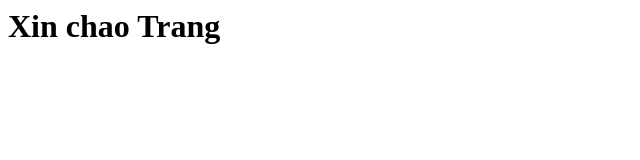
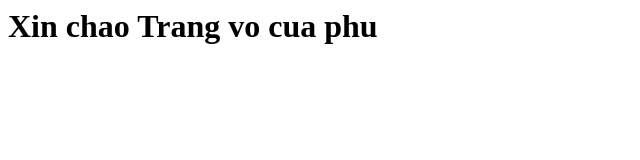
Before and after one commit to nmphu1/GitTest, a plain HTML site: page index.html in a window 1280 px wide. Shown: the whole page, without its empty margins (0-640 px from the left). Drawn offline with Linux system fonts and the light colour scheme.

Commit message:
thay doi nd file index

```diff
--- a/index.html
+++ b/index.html
@@ -1 +1 @@
-<h1>Xin chao Trang</h1>
+<h1>Xin chao Trang vo cua phu</h1>
```
